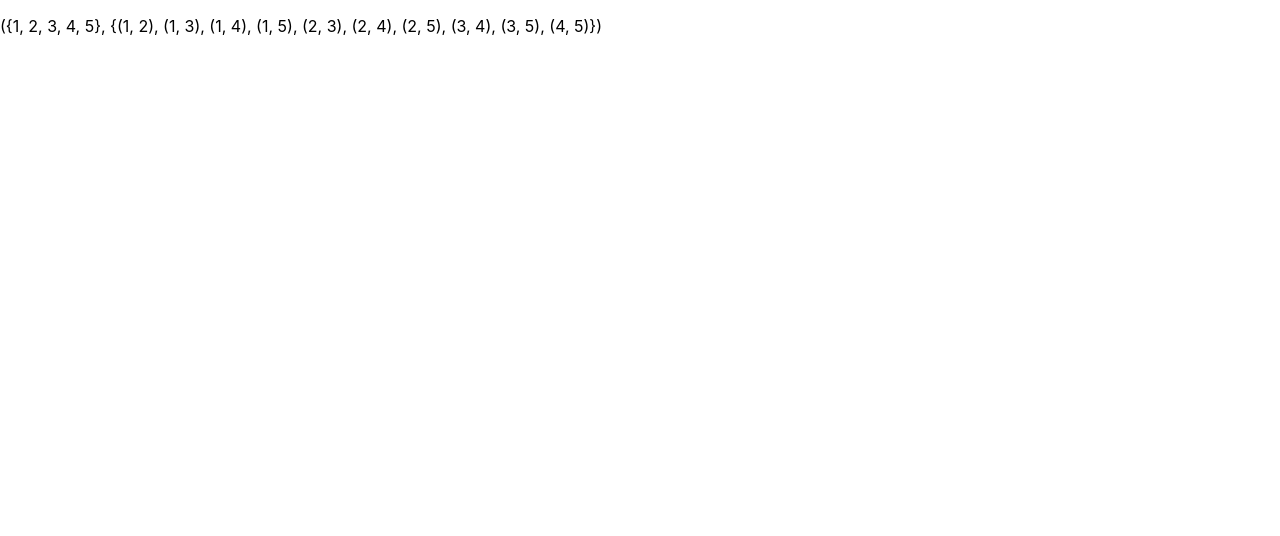
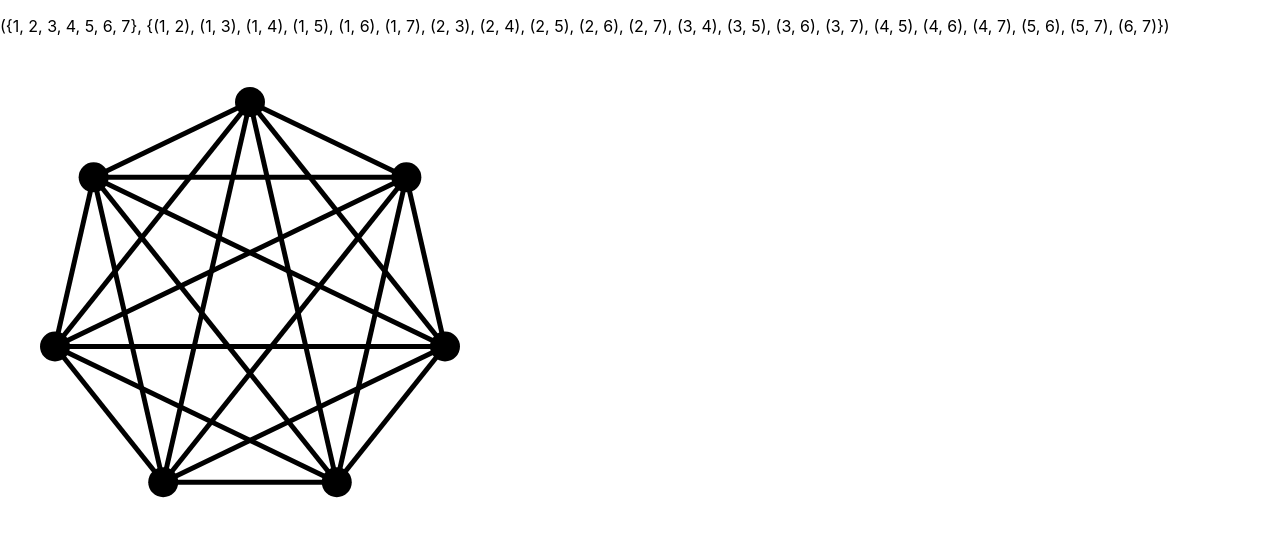
Before and after one commit to mbickers/graph-studio, a React (Create React App) app: page / in a window 1280 px wide. Shown: the top 536 px of the page. Built offline with nearby package versions, Linux system fonts and the light colour scheme.

Commit message:
Added primitive graph to svg

```diff
--- a/src/App.tsx
+++ b/src/App.tsx
@@ -1,18 +1,67 @@
 import React, { useEffect, useState } from 'react';
 import './App.css';
+import * as GraphConstruction from './GraphConstruction';
 import * as Graph from './Graph';
-import * as GraphConstruction from './GraphConstruction';
 
-function GraphEditor() {
+type Element = Graph.Vertex | Graph.Edge
+type HighlightSelection = Set<Element>
 
+type DisplayGraphProps = {
+  graph: Graph.Graph
+  highlighted: HighlightSelection
+  hoverStart: (element: Element) => void
+  hoverEnd: (element: Element) => void
+}
+
+function DisplayGraph({ graph, highlighted, hoverStart, hoverEnd }: DisplayGraphProps) {
+  const size = 100
+  const inset = 10
+  const vertexPosition = (vertex: string) => {
+    const [x, y] = graph.positions.get(vertex) as [number, number]
+    return [x * (size / 2 - inset) + size / 2, y * (size / 2 - inset) + size / 2]
+  }
+  const vertexNodes = [...(graph.vertices)].map(vertex => {
+    const [cx, cy] = vertexPosition(vertex)
+    return <circle key={vertex} cx={cx} cy={cy} r={3}
+    fill={highlighted.has(vertex) ? 'blue' : 'black'}
+    onPointerEnter={() => hoverStart(vertex)} onPointerLeave={() => hoverEnd(vertex) }/>
+  })
+
+  const edgeNodes = [...(graph.edges)].map(edge => {
+    const [[x1, y1], [x2, y2]] = edge.map(vertexPosition)
+    return <line key={Graph.edgeToString(edge)} x1={x1} y1={y1} x2={x2} y2={y2}
+    stroke={highlighted.has(edge) ? 'blue' : 'black'}
+    onPointerEnter={() => hoverStart(edge)} onPointerLeave={() => hoverEnd(edge)}/>
+  })
+  return <>
+    <p>{Graph.toString(graph)}</p>
+    <svg version="1.1" width="500" height="500" xmlns="http://www.w3.org/2000/svg" viewBox={`0 0 ${size} ${size}`}>
+      {edgeNodes}
+      {vertexNodes}
+    </svg>
+  </>
 }
 
 function App() {
-  const [graph, setGraph] = useState(GraphConstruction.complete(5))
+  const [graph, setGraph] = useState(() => GraphConstruction.complete(7))
+  const [highlighted, setHighlighted] = useState(() => new Set() as HighlightSelection)
 
-  return <>
-    <p>{Graph.toString(graph)}</p>
-  </>;
+  return <DisplayGraph graph={graph}
+    highlighted={highlighted}
+    hoverStart={element => {
+      setHighlighted(currentHighlighted => {
+        const newHighlighted = new Set(currentHighlighted)
+        newHighlighted.add(element)
+        return newHighlighted
+      })
+    }}
+    hoverEnd={element => {
+      setHighlighted(currentHighlighted => {
+        const newHighlighted = new Set(currentHighlighted)
+        newHighlighted.delete(element)
+        return newHighlighted
+      })
+    }}/>
 }
 
 export default App;
--- a/src/Graph.ts
+++ b/src/Graph.ts
@@ -1,29 +1,39 @@
-export type Edge = [string, string]
-
+export type Vertex = string
+export type Edge = [Vertex, Vertex]
 export type Graph = {
-  vertices: Set<string>
+  vertices: Set<Vertex>
   edges: Set<Edge>
+  positions: Map<Vertex, [number, number]>
 }
 
-const copy = ({ vertices, edges }: Graph) => ({ vertices: new Set(vertices), edges: new Set(edges) })
+export const copy = ({ vertices, edges, positions }: Graph) => ({ vertices: new Set(vertices), edges: new Set(edges), positions: new Map(positions) })
 
-export function addEdges(graph: Graph, edges: Edge[]) {
-  const newGraph = copy(graph)
-  edges.forEach(([a, b]) => {
-    newGraph.vertices.add(a)
-    newGraph.vertices.add(b)
-    const edge: Edge = a < b ? [a, b] : [b, a]
-    newGraph.edges.add(edge)
-  })
+export function validGraphOrEmpty({ vertices, edges, positions }: Graph): Graph {
+  for (let vertex of vertices) {
+    if (!positions.get(vertex)) {
+      return empty
+    }
+  }
 
-  return newGraph
+  for (let [a, b] of edges) {
+    if (!vertices.has(a) || !vertices.has(b)) {
+      return empty
+    }
+  }
+
+  return { vertices, edges, positions }
 }
+
+export function edgeToString([a, b]: Edge) {
+  return `(${a}, ${b})`
+}
+
 
 export function toString(graph: Graph) {
   const vertices = [...graph.vertices].join(', ')
-  const edges = [...graph.edges].map(([a, b]) => `(${a}, ${b})`).join(', ')
+  const edges = [...graph.edges].map(edgeToString).join(', ')
 
   return `({${vertices}}, {${edges}})`
 }
 
-export const empty: Graph = { vertices: new Set<string>(), edges: new Set<Edge>() }
+export const empty: Graph = { vertices: new Set(), edges: new Set(), positions: new Map() }
--- a/src/GraphConstruction.ts
+++ b/src/GraphConstruction.ts
@@ -1,12 +1,21 @@
-import { addEdges, Edge, empty } from "./Graph"
+import { Graph, validGraphOrEmpty } from "./Graph"
 
-export function complete(n: number) {
-  const edges: Edge[] = []
+export function complete(n: number): Graph {
+  const edges = new Set<[string, string]>()
   for (let a = 1; a < n; a++) {
     for (let b = a + 1; b <= n; b++) {
-      edges.push([String(a), String(b)])
+      edges.add([String(a), String(b)])
     }
   }
 
-  return addEdges(empty, edges)
+  const vertices = new Set<string>()
+  const positions = new Map()
+  for (let a = 1; a <= n; a++) {
+    vertices.add(`${a}`)
+
+    let angle = 2 * Math.PI * (a - 1) / n + Math.PI
+    positions.set(`${a}`, [Math.sin(angle), Math.cos(angle)])
+  }
+
+  return validGraphOrEmpty({vertices, edges, positions})
 }
--- a/src/graph_expression/evaluate.ts
+++ b/src/graph_expression/evaluate.ts
@@ -9,7 +9,6 @@ type Value =
   { type: 'number', value: Graph.Graph }
 
 export function evaluate(string: string): Graph.Graph {
-
   return Graph.empty
 }
 
```
